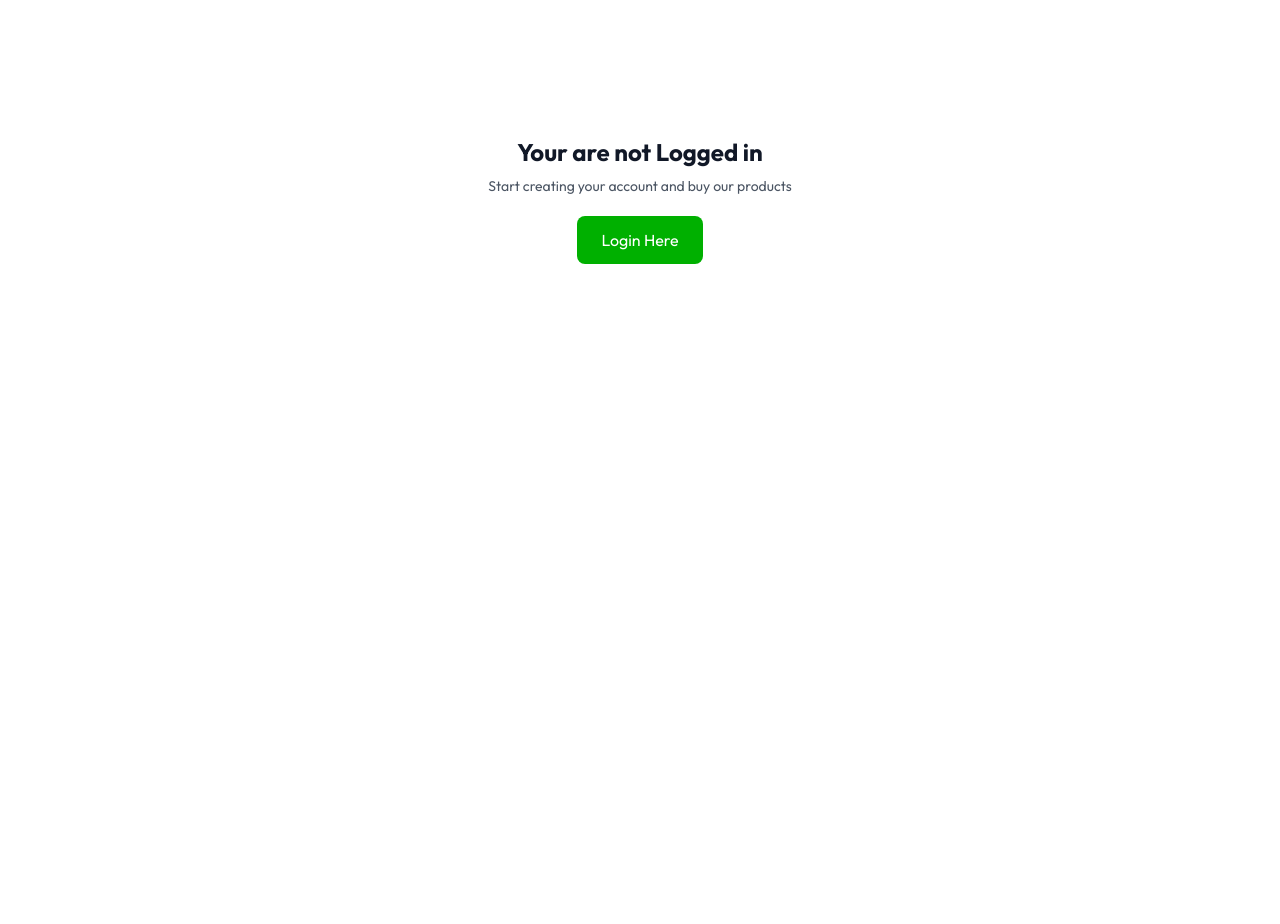
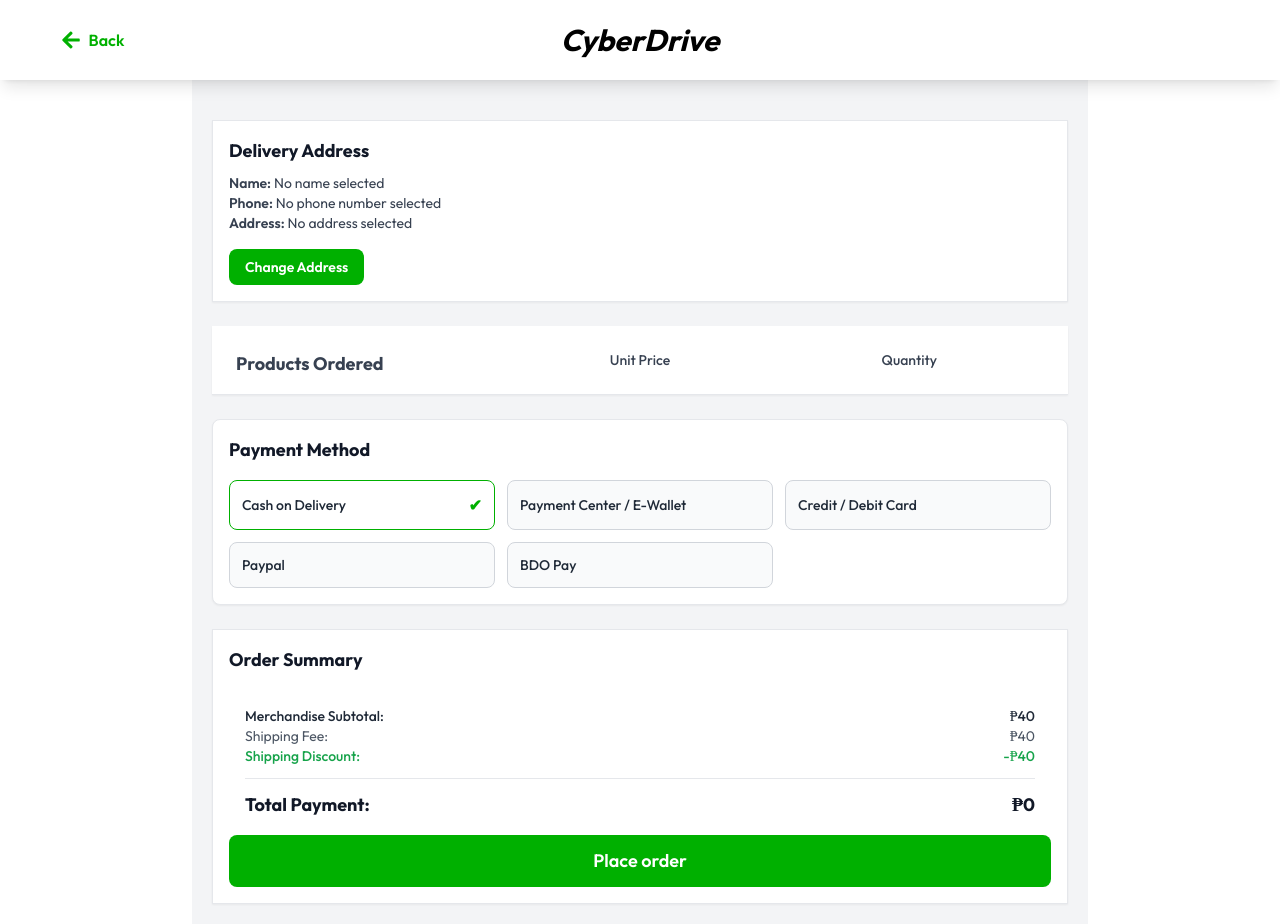
Before and after one commit to lebronejames2323/frontend_latest, a React (Vite) app: page /checkout-page in a window 1280 px wide. Before the commit the page ends 800 px from the top, so only its background shows below. Built offline with nearby package versions, Linux system fonts and the light colour scheme.

Commit message:
added a condition if (carts.length > 0) setShowConfirm(true) for checkout button

```diff
--- a/src/pages/CartPage.jsx
+++ b/src/pages/CartPage.jsx
@@ -99,7 +99,11 @@ const CartPage = () => {
 
 
     const handleCheckoutOrder = async () => {
-        setShowConfirm(true);
+        if (carts.length > 0) {
+            setShowConfirm(true);
+        }else{
+            toast.error("You dont have products in your cart.");
+        }
     };
 
     const handleUpdateQuantity = async (cartId, productId, variationId, newQuantity) => {
@@ -343,7 +347,7 @@ const CartPage = () => {
                                         onClick={() => navigate('/login')}
                                         className="w-full text-base sm:text-lg py-2 sm:py-3 font-semibold text-white transition-colors rounded-lg bg-themegreen hover:bg-themeyellow hover:text-black disabled:opacity-50 disabled:cursor-not-allowed"
                                     >
-                                        Place order
+                                        Check out
                                     </button>
                                     )}
                                 </div>
--- a/src/pages/CheckoutPage.jsx
+++ b/src/pages/CheckoutPage.jsx
@@ -288,8 +288,6 @@ const CheckoutPage = () => {
 
   return (
     <div className="max-w-4xl mx-auto">
-      {user && userAddresses ? (
-      <>
         <div className="w-full h-[80px] bg-white shadow-lg fixed top-0 left-0 z-50">
           <div className="w-full h-full lg:px-10 px-5 flex items-center">
             <button
@@ -454,19 +452,6 @@ const CheckoutPage = () => {
             </button>
           </div>
         </div>
-        </>
-        ) : (
-        <div className="flex flex-col items-center bg-white justify-center text-center min-h-[50vh]">
-          <h2 className="text-lg sm:text-2xl font-bold text-gray-900">Your are not Logged in</h2>
-          <p className="text-sm sm:text-gray-600 mt-2">Start creating your account and buy our products</p>
-          <button
-              onClick={() => navigate('/login')}
-              className="mt-4 sm:mt-5 px-4 sm:px-6 py-2 sm:py-3 bg-themegreen text-white rounded-lg hover:bg-themeyellow hover:text-black transition-all transform hover:scale-105"
-          >
-              Login Here
-          </button>
-      </div>
-        )}
 
 
       {openModal && (
```
